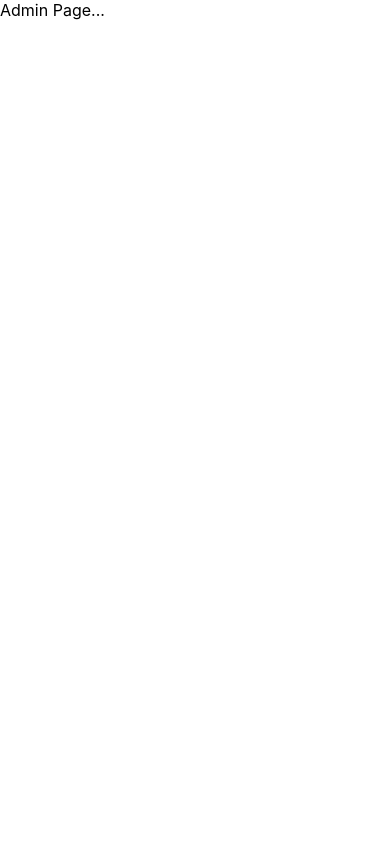
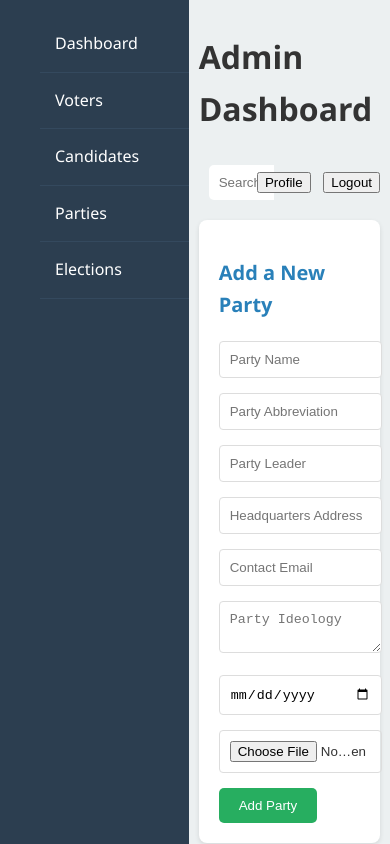
Before and after one commit to kishaiyan/electronic-voting-system, a React (Create React App) app: page /adminview in a window 390 px wide. Shown: the top 844 px of the page. Built offline with nearby package versions, Linux system fonts and the light colour scheme.

Commit message:
Front end design changes

```diff
--- a/src/Home_page.js
+++ b/src/Home_page.js
@@ -21,6 +21,19 @@ const Homepage = () => {
       })
       .catch((error) => {
         console.error("Error signing out:", error);
+      });
+  };
+
+  const handleCastVote = () => {
+    const auth = getAuth();
+    signOut(auth)
+      .then(() => {
+        setUser(null);
+        console.log("User vote page reached.");
+        navigate("/cast-vote");
+      })
+      .catch((error) => {
+        console.error("User can't enter the voting page", error);
       });
   };
 
@@ -85,7 +98,9 @@ const Homepage = () => {
           ) : (
             <button onClick={handleEnrollMFA}>Enroll in MFA</button>
           )}
+          <button onClick={handleCastVote}>Cast Vote</button>
           <button onClick={handleSignOut}>Sign Out</button>
+
         </div>
       ) : (
         <div>
--- a/src/admin.js
+++ b/src/admin.js
@@ -1,4 +1,154 @@
-const Admin =()=>{
-  return(<div>Admin Page...</div>)
-}
+import React, { useState } from 'react';
+import DatePicker from 'react-datepicker';
+import 'react-datepicker/dist/react-datepicker.css';
+import './css/admin.css'; // Ensure this path matches your file structure
+
+const Admin = () => {
+  const [newParty, setNewParty] = useState('');
+  const [newCandidate, setNewCandidate] = useState('');
+  const [votingDate, setVotingDate] = useState(new Date());
+  const [notification, setNotification] = useState('');
+  const [searchTerm, setSearchTerm] = useState('');
+
+  const handleLogout = () => {
+    console.log('User logged out');
+  };
+
+  const handleProfile = () => {
+    console.log('Profile opened');
+  };
+
+  // Form submission handlers
+  const handleAddParty = (e) => {
+    e.preventDefault();
+    console.log('Party added:', newParty);
+    setNewParty('');
+    // Placeholder for success message
+  };
+
+  const handleAddCandidate = (e) => {
+    e.preventDefault();
+    console.log('Candidate added:', newCandidate);
+    setNewCandidate('');
+    // Placeholder for success message
+  };
+
+  const handleSetVotingDate = (date) => {
+    setVotingDate(date);
+    console.log('Voting date set to:', date);
+    // Placeholder for success message
+  };
+
+  const handleSendNotification = (e) => {
+    e.preventDefault();
+    console.log('Notification sent:', notification);
+    setNotification('');
+    // Placeholder for success message
+  };
+
+  // Dummy data for the admin dashboard
+  const totalVoters = '10,000';
+  const totalVotesCast = '5,000';
+
+  return (
+    <div className="admin-container">
+      <nav className="sidebar">
+        <ul className="nav-links">
+          <a href="#dashboard">Dashboard</a>
+          <a href="#voters">Voters</a>
+          <a href="#candidates">Candidates</a>
+          <a href="#parties">Parties</a>
+          <a href="#elections">Elections</a>
+          {/* ... other links */}
+        </ul>
+      </nav>
+      <div className="admin-dashboard">
+        <header className="dashboard-header">
+          <h1>Admin Dashboard</h1>
+          <div className="header-actions">
+            <div className="search-container">
+              <input
+                type="text"
+                placeholder="Search..."
+                value={searchTerm}
+                onChange={(e) => setSearchTerm(e.target.value)}
+              />
+            </div>&nbsp;&nbsp;&nbsp;
+            <button onClick={handleProfile} className="profile-btn">Profile</button> &nbsp;&nbsp;&nbsp;
+            <button onClick={handleLogout} className="logout-btn">Logout</button>
+          </div>
+        </header>
+
+        <div className="dashboard-content">
+
+<div className="form-section">
+  <h2>Add a New Party</h2>
+  <form onSubmit={handleAddParty}>
+    <input type="text" placeholder="Party Name" value={newParty} onChange={(e) => setNewParty(e.target.value)} />
+    <input type="text" placeholder="Party Abbreviation" /* ... */ />
+    <input type="text" placeholder="Party Leader" /* ... */ />
+    <input type="text" placeholder="Headquarters Address" /* ... */ />
+    <input type="email" placeholder="Contact Email" /* ... */ />
+    <textarea placeholder="Party Ideology" /* ... */ ></textarea>
+    <input type="date" placeholder="Established Date" /* ... */ />
+    <input type="file" /* ... */ />
+    <button type="submit">Add Party</button>
+  </form>
+</div>
+
+<div className="form-section">
+  <h2>Add a New Candidate</h2>
+  <form onSubmit={handleAddCandidate}>
+    <input type="text" placeholder="Candidate Name" value={newCandidate} onChange={(e) => setNewCandidate(e.target.value)} />
+    <select /* ... */ >
+      {/* Dropdown options for Party Affiliation */}
+    </select>
+    <input type="text" placeholder="Constituency" /* ... */ />
+    <input type="date" placeholder="Date of Birth" /* ... */ />
+    <input type="email" placeholder="Contact Email" /* ... */ />
+    <textarea placeholder="Biography" /* ... */ ></textarea>
+    <textarea placeholder="Campaign Promises" /* ... */ ></textarea>
+    <input type="file" /* ... */ />
+    <button type="submit">Add Candidate</button>
+  </form>
+</div>
+
+
+          <div className="form-section">
+            <h2>Set Voting Date and Time</h2>
+            <DatePicker
+              selected={votingDate}
+              onChange={handleSetVotingDate}
+              showTimeSelect
+              timeFormat="HH:mm"
+              timeIntervals={15}
+              timeCaption="time"
+              dateFormat="MMMM d, yyyy h:mm aa"
+            />
+          </div>
+
+          <div className="form-section">
+            <h2>Send Notification to Voters</h2>
+            <form onSubmit={handleSendNotification}>
+              <textarea
+                placeholder="Notification Message"
+                value={notification}
+                onChange={(e) => setNotification(e.target.value)}
+              />
+              <button type="submit">Send Notification</button>
+            </form>
+          </div>
+
+          <div className="stats-section">
+            <h2>Current Statistics</h2>
+            <p>Total Voters: {totalVoters}</p>
+            <p>Total Votes Cast: {totalVotesCast}</p>
+            {/* Add more statistics as needed */}
+          </div>
+        </div>
+      </div>
+    </div>
+  );
+};
+
 export default Admin;
--- a/src/css/Login.css
+++ b/src/css/Login.css
@@ -1,36 +1,58 @@
-/* Add this to your CSS file or style section */
-.container {
+.login-container {
   display: flex;
+  justify-content: center;
   align-items: center;
-  justify-content: center;
-  height: 100vh; /* This will make the container take the full height of the viewport */
+  height: 100vh;
+  padding: 20px;
 }
 
-.card {
+.login-card {
+  width: 400px;
   padding: 20px;
-  border: 1px solid #ccc;
+  box-shadow: 0 4px 8px rgba(0, 0, 0, 0.1);
   border-radius: 8px;
-  width: 300px; /* You can adjust the width as needed */
-  box-shadow: 0 4px 8px rgba(0, 0, 0, 0.1);
 }
 
-/* Add some styling for the form inside the card if needed */
-form {
+.login-form {
   display: flex;
   flex-direction: column;
-  gap: 10px;
 }
-.login-button {
-  background-color:#6495ED;
+
+.login-input, .login-button, .otp-button {
+  padding: 10px;
+  margin-bottom: 15px;
+  border: 1px solid #ddd;
+  border-radius: 4px;
+}
+
+.login-button, .otp-button {
+  background-color: #007bff;
   color: white;
-  padding: 10px;
-  font-size: 14px;
   cursor: pointer;
-  border: none;
-  width: 30%;
-  align-self: center;
-  border-radius: 10px;
 }
-.login-button::hov{
-  color: white;
+
+.signup-link {
+  text-align: center;
 }
+
+/* Responsive Styles */
+@media screen and (max-width: 600px) {
+  .login-card {
+    width: 100%;
+    margin: 0 10px;
+  }
+
+  .login-input, .login-button, .otp-button {
+    font-size: 14px;
+  }
+
+  h2 {
+    font-size: 20px;
+  }
+}
+
+/* Recaptcha Styles */
+.recaptcha {
+  margin-top: 10px;
+  margin-bottom: 20px;
+}
--- /dev/null
+++ b/src/css/SignUp.css
@@ -0,0 +1,48 @@
+/* SignUp.css */
+
+.sign-up-container {
+    display: flex;
+    justify-content: center;
+    align-items: center;
+    height: 100vh;
+    padding: 20px;
+  }
+
+  .sign-up-form {
+    width: 400px;
+    padding: 20px;
+    box-shadow: 0 4px 8px rgba(0, 0, 0, 0.1);
+    border-radius: 8px;
+    display: flex;
+    flex-direction: column;
+  }
+
+  .sign-up-input, .sign-up-button, .date-picker {
+    padding: 10px;
+    margin-bottom: 15px;
+    border: 1px solid #ddd;
+    border-radius: 4px;
+    width: 100%;
+  }
+
+  .sign-up-button {
+    background-color: #007bff;
+    color: white;
+    cursor: pointer;
+  }
+
+  /* Responsive Styles */
+  @media screen and (max-width: 600px) {
+    .sign-up-form {
+      width: 100%;
+      margin: 0 10px;
+    }
+
+    .sign-up-input, .sign-up-button, .date-picker {
+      font-size: 14px;
+    }
+
+    h2 {
+      font-size: 20px;
+    }
+  }
--- /dev/null
+++ b/src/css/admin.css
@@ -0,0 +1,159 @@
+/* Base styles */
+body {
+  font-family: 'Segoe UI', Tahoma, Geneva, Verdana, sans-serif;
+  background-color: #f5f5f5;
+  color: #333;
+  line-height: 1.6;
+}
+
+.admin-container {
+  display: flex;
+  min-height: 100vh;
+}
+
+/* Sidebar Styles */
+.sidebar {
+  width: 250px;
+  background-color: #2c3e50;
+  color: #fff;
+  min-height: 100vh;
+}
+
+.nav-links a {
+  color: #fff;
+  text-decoration: none;
+  display: block;
+  padding: 15px;
+  border-bottom: 1px solid #34495e;
+}
+
+.nav-links a:hover {
+  background-color: #34495e;
+}
+
+/* Dashboard Styles */
+.admin-dashboard {
+  flex: 1;
+  padding: 20px;
+  background: #ecf0f1;
+}
+
+.dashboard-header {
+  display: flex;
+  justify-content: space-between;
+  align-items: center;
+  margin-bottom: 20px;
+}
+
+.header-actions {
+  display: flex;
+  align-items: center;
+}
+
+.search-container input, .search-container button {
+  padding: 10px;
+  border: none;
+  margin-left: 10px;
+}
+
+.search-container input {
+  border-radius: 5px 0 0 5px;
+}
+
+.search-container button {
+  background: #2980b9;
+  color: #fff;
+  border-radius: 0 5px 5px 0;
+  cursor: pointer;
+}
+
+.search-container button:hover {
+  background: #3498db;
+}
+
+/* Form Section Styles */
+.form-section {
+  background-color: #fff;
+  padding: 20px;
+  margin-top: 20px;
+  border-radius: 8px;
+  box-shadow: 0 2px 5px rgba(0, 0, 0, 0.1);
+}
+
+.form-section h2 {
+  color: #2980b9;
+  margin-bottom: 20px;
+}
+
+.form-section input, .form-section textarea, .form-section select {
+  width: 100%;
+  padding: 10px;
+  margin-bottom: 15px;
+  border: 1px solid #ddd;
+  border-radius: 4px;
+}
+
+.form-section button {
+  background: #27ae60;
+  color: #fff;
+  padding: 10px 20px;
+  border: none;
+  border-radius: 5px;
+  cursor: pointer;
+  transition: background 0.3s;
+}
+
+.form-section button:hover {
+  background: #2ecc71;
+}
+
+/* Stats Section Styles */
+.stats-section {
+  background-color: #fff;
+  padding: 20px;
+  margin-top: 20px;
+  border-radius: 8px;
+  box-shadow: 0 2px 5px rgba(0, 0, 0, 0.1);
+}
+
+.stats-section p {
+  font-size: 1.2em;
+}
+
+/* Responsive Design */
+@media (max-width: 768px) {
+  .sidebar {
+    width: 100%;
+    height: auto;
+    position: relative;
+  }
+
+  .admin-dashboard {
+    padding: 10px;
+  }
+
+  .dashboard-header {
+    flex-direction: column;
+    align-items: flex-start;
+  }
+
+  .header-actions {
+    width: 100%;
+    justify-content: space-between;
+    margin-top: 10px;
+  }
+
+  .form-section input, .form-section textarea, .form-section select {
+    width: 100%;
+  }
+}
+
+@media (max-width: 480px) {
+  .nav-links a {
+    padding: 15px;
+  }
+
+  .search-container input, .search-container button {
+    width: 100%;
+  }
+}
```
Also changed, not shown: src/Login.js (+16 -13 lines), src/signup.js (+27 -23 lines).
